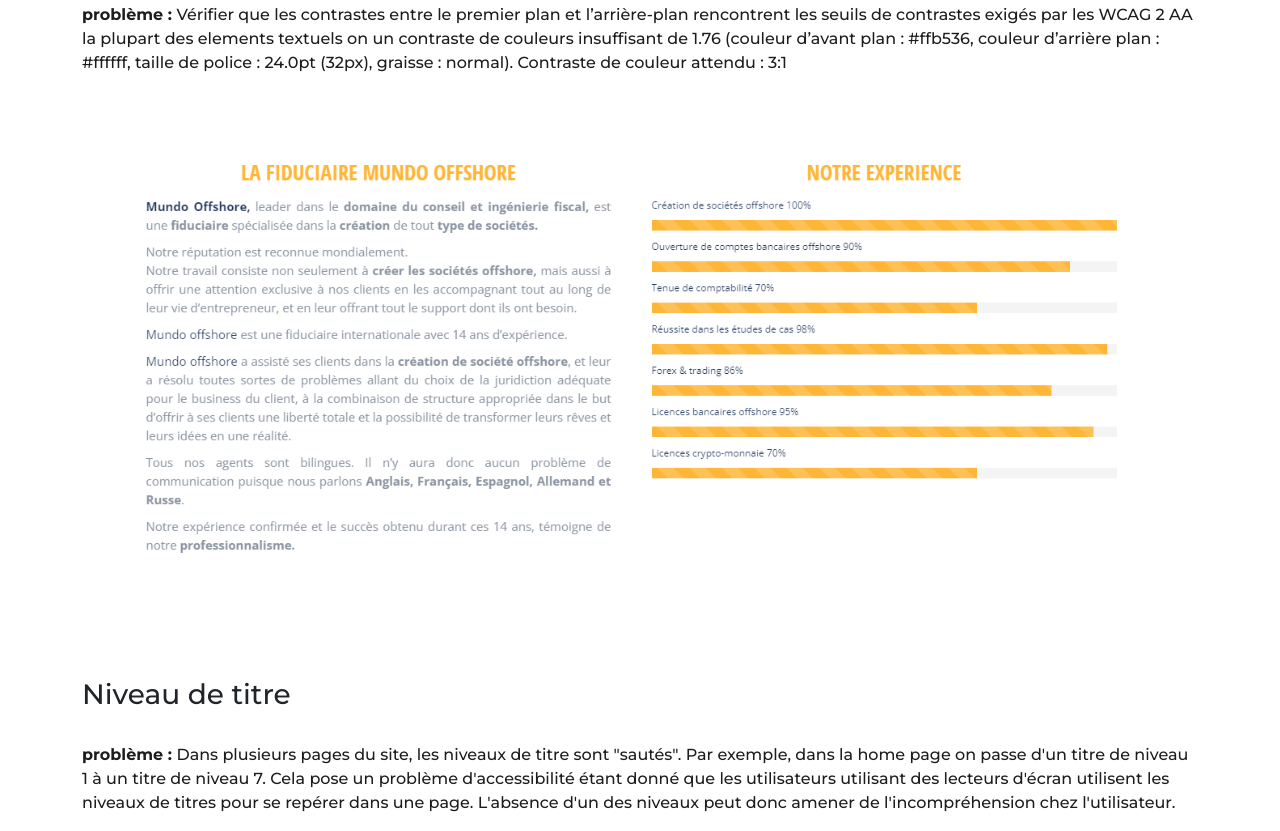
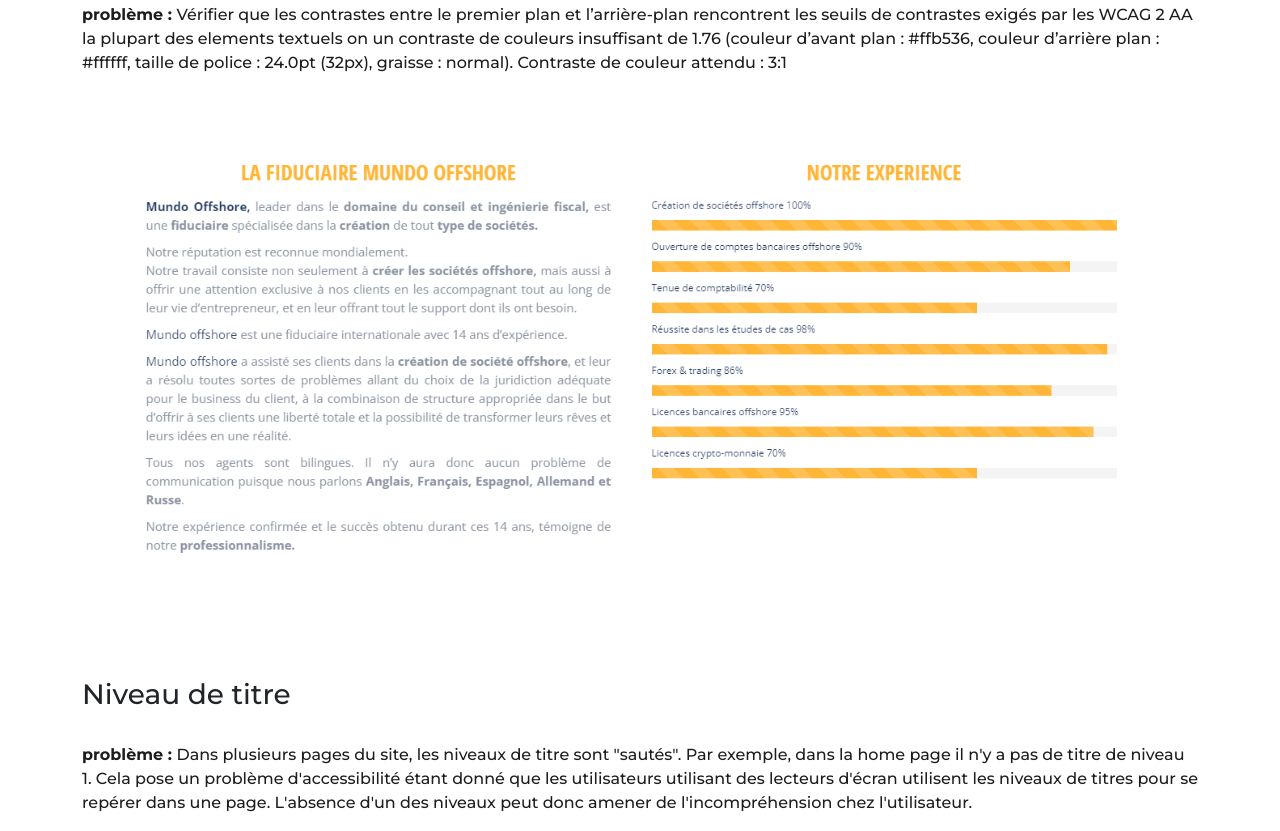
Before and after one commit to alzC/audit, a plain HTML site: page access.html in a window 1280 px wide. Shown: the part 735-1566 px from the top of the page. Drawn offline with nearby package versions, Linux system fonts and the light colour scheme.

Commit message:
start project

```diff
--- a/access.html
+++ b/access.html
@@ -52,7 +52,7 @@
     </div>
     <div class="row pt-5 ">
         <h3>Niveau de titre</h3>
-        <p class="mt-4"><strong>problème : </strong>Dans plusieurs pages du site, les niveaux de titre sont "sautés". Par exemple, dans la home page on passe d'un titre de niveau 1 à un titre de niveau 7. Cela pose un problème d'accessibilité étant donné que les utilisateurs utilisant des lecteurs d'écran utilisent les niveaux de titres pour se repérer dans une page. L'absence d'un des niveaux peut donc amener de l'incompréhension chez l'utilisateur.</p>
+        <p class="mt-4"><strong>problème : </strong>Dans plusieurs pages du site, les niveaux de titre sont "sautés". Par exemple, dans la home page il n'y a pas de titre de niveau 1. Cela pose un problème d'accessibilité étant donné que les utilisateurs utilisant des lecteurs d'écran utilisent les niveaux de titres pour se repérer dans une page. L'absence d'un des niveaux peut donc amener de l'incompréhension chez l'utilisateur.</p>
 
 
     </div>
```
